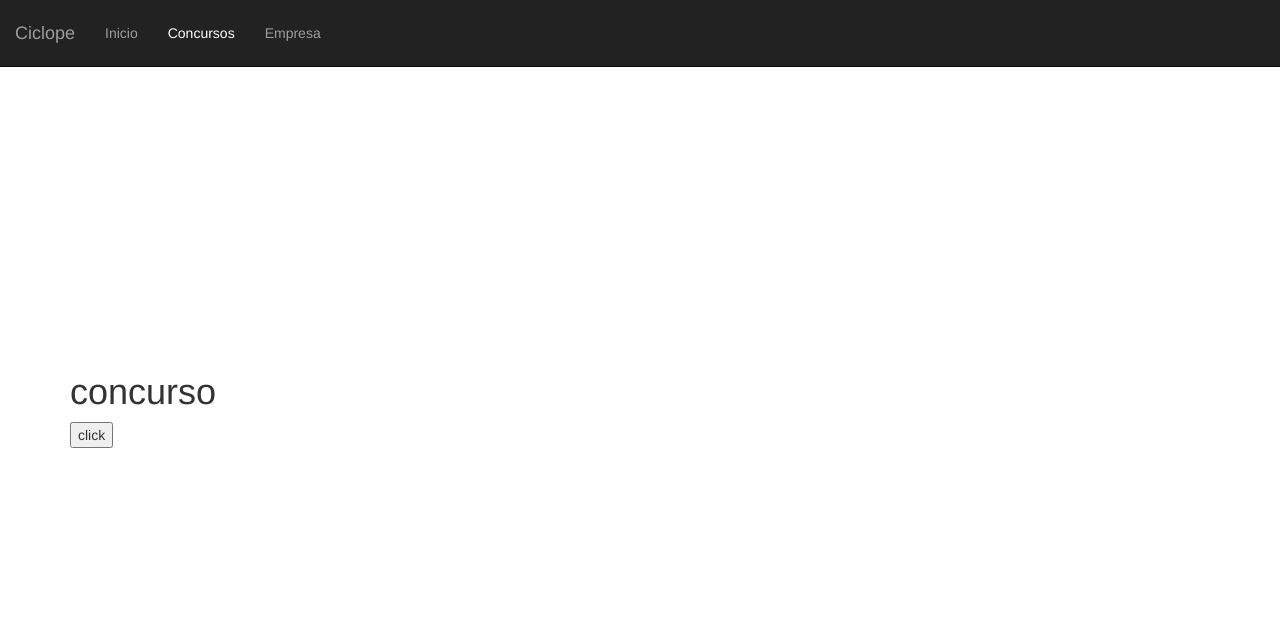
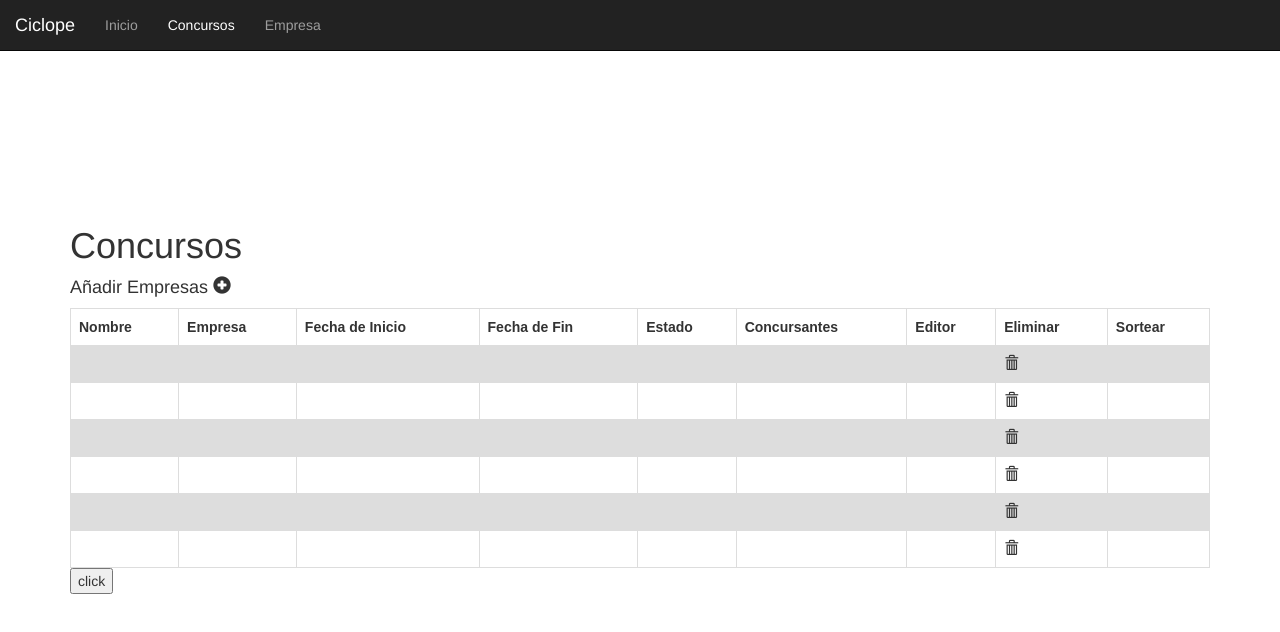
Before and after one commit to yolo-fighters/ciclope, a plain HTML site: page administrador.html in a window 1280 px wide. Both pictures are taken after a click on the item "Concursos". Drawn offline with nearby package versions, Linux system fonts and the light colour scheme.

Commit message:
section concurso

```diff
--- a/administrador.html
+++ b/administrador.html
@@ -43,7 +43,89 @@
     <section id="btn-concurso">
     	<div class="content">
     		<div class="container">
-    				<h1>concurso</h1>
+
+    				<h1>Concursos </h1>
+    				<h4>Añadir Empresas <span class="glyphicon glyphicon-plus-sign" type="button" data-toggle="modal" data-target="#exampleModal" data-whatever="@mdo" ></span></h4>
+    					<table>
+					  <tr>
+						<th>Nombre</th>
+						<th>Empresa</th>
+						<th>Fecha de Inicio</th>
+						<th>Fecha de Fin</th>
+						<th>Estado</th>
+						<th>Concursantes</th>
+						<th>Editor</th>
+						<th>Eliminar</th>
+						<th>Sortear</th>
+					  </tr>
+					  <tr>
+						<td></td>
+						<td></td>
+						<td></td>
+						<td></td>
+						<td></td>
+						<td></td>
+						<td></td>
+						<td><span class="glyphicon glyphicon-trash"></span></td>
+						<td></td>
+					  </tr>
+					  <tr>
+						<td></td>
+						<td></td>
+						<td></td>
+						<td></td>
+						<td></td>
+						<td></td>
+						<td></td>
+						<td><span class="glyphicon glyphicon-trash"></span></td>
+						<td></td>
+					  </tr>
+					  <tr>
+						<td></td>
+						<td></td>
+						<td></td>
+						<td></td>
+						<td></td>
+						<td></td>
+						<td></td>
+						<td><span class="glyphicon glyphicon-trash"></span></td>
+						<td></td>
+					  </tr>
+					  <tr>
+						<td></td>
+						<td></td>
+						<td></td>
+						<td></td>
+						<td></td>
+						<td></td>
+						<td></td>
+						<td><span class="glyphicon glyphicon-trash"></span></td>
+						<td></td>
+					  </tr>
+					  <tr>
+						<td></td>
+						<td></td>
+						<td></td>
+						<td></td>
+						<td></td>
+						<td></td>
+						<td></td>
+						<td><span class="glyphicon glyphicon-trash"></span></td>
+						<td></td>
+					  </tr>
+					  <tr>
+						<td></td>
+						<td></td>
+						<td></td>
+						<td></td>
+						<td></td>
+						<td></td>
+						<td></td>
+						<td><span class="glyphicon glyphicon-trash"></span></td>
+						<td></td>
+					  </tr>
+					</table>
+
     				<button id="anadirConcurso">click</button>
     		</div>
     	</div>
@@ -161,8 +243,7 @@
 					  </tr>
 					</table>
 
-
-    				<button id="anadirEmpresa">click</button>
+		<button id="anadirEmpresa">click</button>
     		</div>
     	</div>
     </section>
--- a/sass/administrador.scss
+++ b/sass/administrador.scss
@@ -18,13 +18,15 @@ section {
 .content {
   background: #fff;
   display: table-cell;
-  vertical-align: middle; }
-header .navbar-brand {
-    margin-top: 8px;
+  vertical-align: middle;
 }
-header .navbar-nav>li>a {
-    padding-top: 23px;
-    padding-bottom: 23px;
+header {
+	navbar-brand {
+   		margin-top: 8px;
+    }
+	navbar-nav>li>a {
+    	padding-top: 23px;
+    	padding-bottom: 23px;
+	}
 }
-
 @import "empresa";
```
Also changed, not shown: css/administrador.css, 1 other file.
